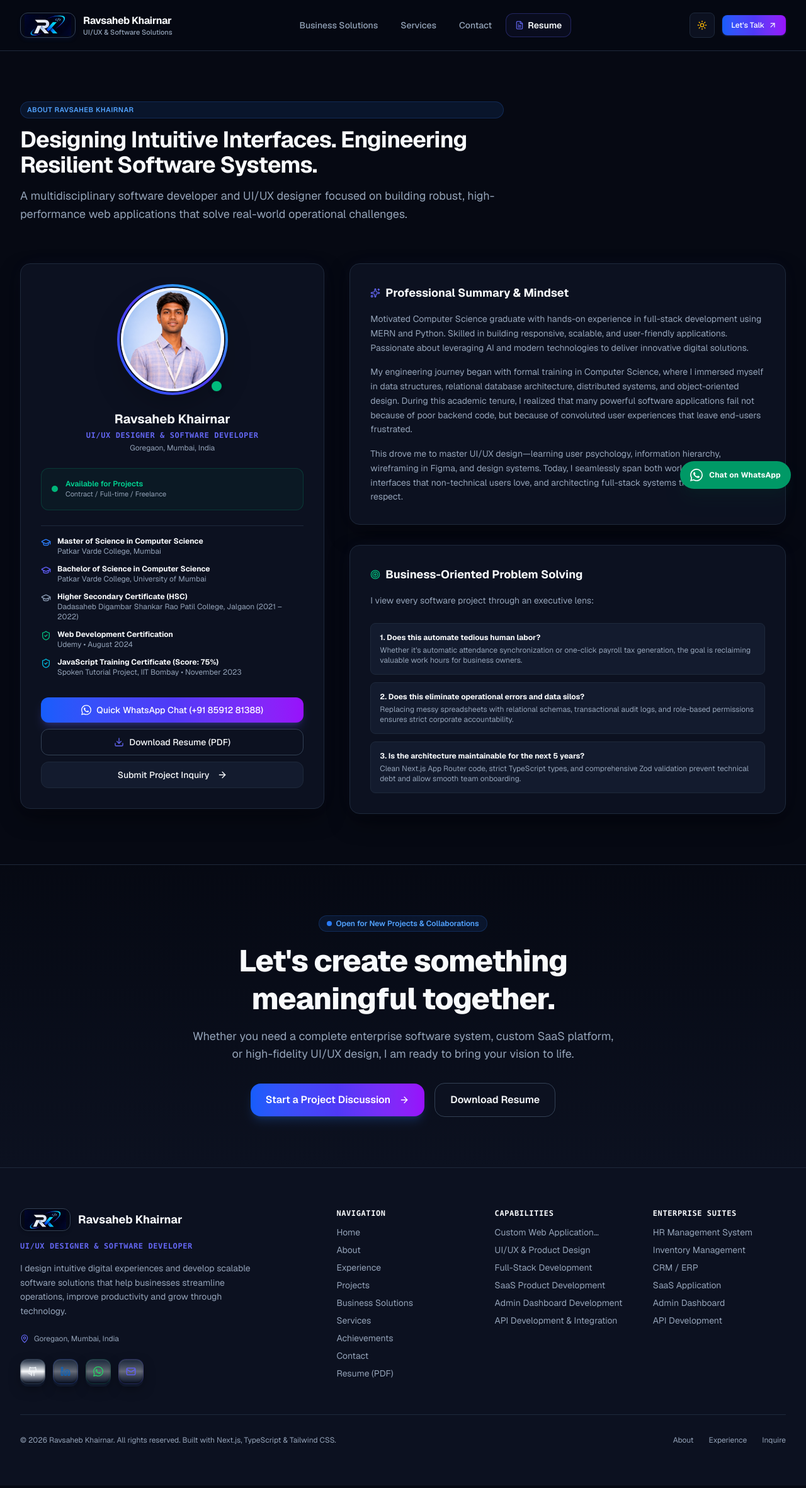
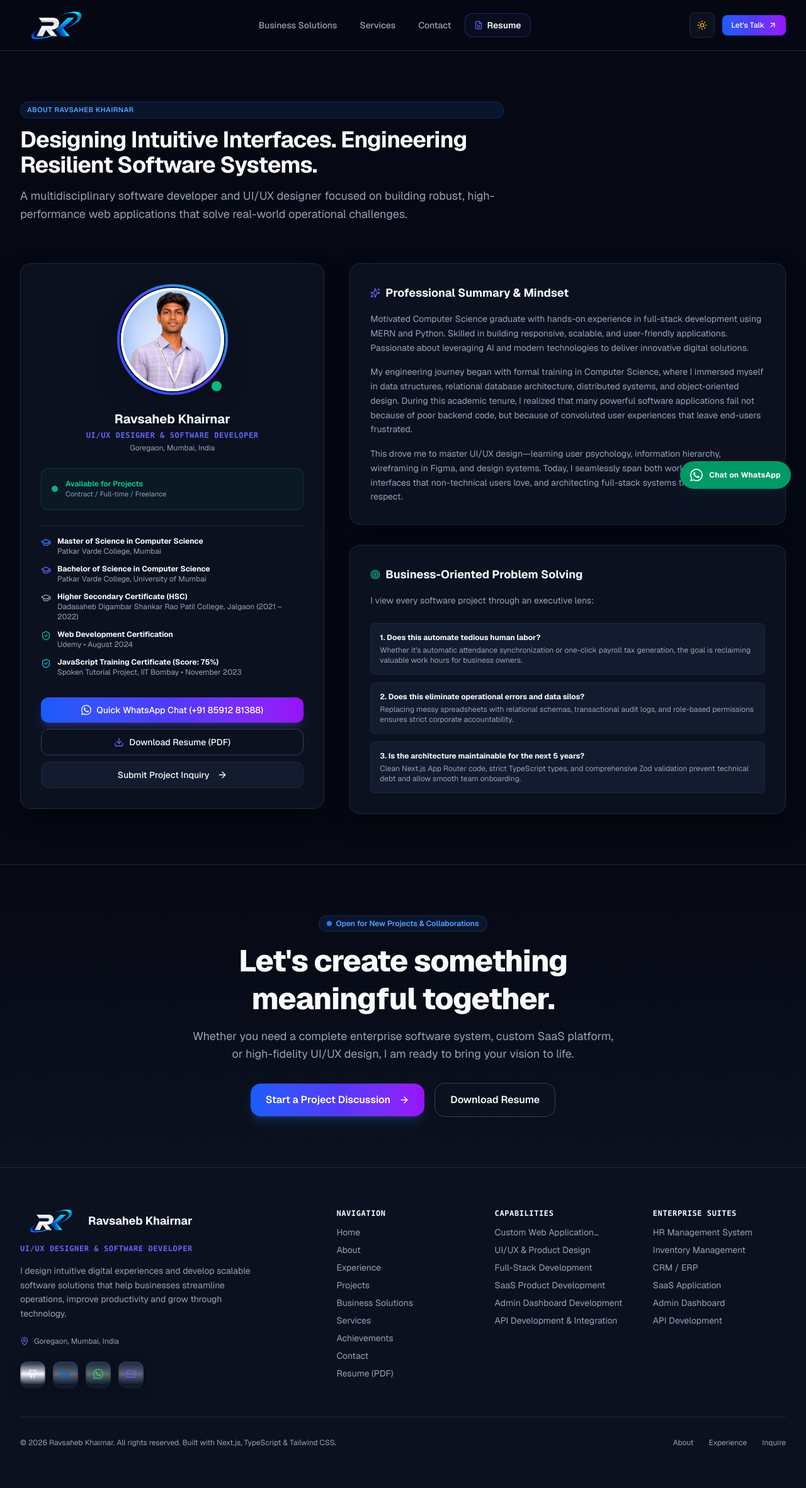
Before and after one commit to ravsaheb1228/portfolio, a Next.js app: page /about in a window 1280 px wide. Shown: the whole page at 63% size. Built offline with nearby package versions, Linux system fonts and the light colour scheme.

Commit message:
feat(brand): replace boxed logo and text with clean transparent 3D RK PNG logo linked to home

```diff
--- a/src/components/layout/Footer.tsx
+++ b/src/components/layout/Footer.tsx
@@ -52,17 +52,17 @@ export function Footer() {
         <div className="grid grid-cols-1 md:grid-cols-2 lg:grid-cols-5 gap-10">
           {/* Col 1: Brand & Bio */}
           <div className="lg:col-span-2 space-y-4">
-            <Link href="/" className="inline-flex items-center gap-3">
-              <div className="relative h-9 w-20 rounded-xl overflow-hidden border border-(--border-strong) bg-[#040816] flex items-center justify-center shadow-md">
+            <Link href="/" className="inline-flex items-center gap-3 group">
+              <div className="relative h-10 w-24">
                 <Image
-                  src={personalData.logo}
+                  src="/images/rk-logo.png"
                   alt="RK Logo"
-                  width={80}
-                  height={36}
-                  className="h-full w-full object-contain p-0.5"
+                  fill
+                  sizes="96px"
+                  className="object-contain filter drop-shadow-sm transition-transform duration-200 group-hover:scale-105"
                 />
               </div>
-              <span className="font-bold text-lg text-(--text-primary)">
+              <span className="font-bold text-lg text-(--text-primary) group-hover:text-(--accent) transition-colors">
                 {personalData.name}
               </span>
             </Link>
--- a/src/components/layout/Navbar.tsx
+++ b/src/components/layout/Navbar.tsx
@@ -12,29 +12,21 @@ export function Navbar() {
     <header className="sticky top-0 z-40 w-full border-b border-(--border) bg-(--bg-base)/80 backdrop-blur-md transition-colors duration-200">
       <div className="max-w-7xl mx-auto px-4 sm:px-6 lg:px-8">
         <div className="flex items-center justify-between h-16 sm:h-20">
-          {/* Logo & Brand Identity */}
+          {/* Brand Logo with direct link to Home */}
           <Link
             href="/"
-            className="group flex items-center gap-3 focus-visible:outline-2 focus-visible:outline-(--accent) rounded-lg"
+            className="group flex items-center focus-visible:outline-2 focus-visible:outline-(--accent) rounded-xl transition-transform hover:scale-105 active:scale-95 duration-200 py-1"
             aria-label={`${personalData.name} - Homepage`}
           >
-            <div className="relative h-9 sm:h-10 w-20 sm:w-22 rounded-xl overflow-hidden border border-(--border-strong) bg-[#040816] flex items-center justify-center shadow-md shadow-blue-950/20 group-hover:scale-105 group-hover:border-(--accent) transition-all">
+            <div className="relative h-10 sm:h-12 w-22 sm:w-28">
               <Image
-                src={personalData.logo}
+                src="/images/rk-logo.png"
                 alt="RK Logo"
-                width={88}
-                height={40}
-                className="h-full w-full object-contain p-0.5"
+                fill
+                sizes="(max-width: 640px) 88px, 112px"
+                className="object-contain filter drop-shadow-sm transition-all duration-300 group-hover:brightness-110"
                 priority
               />
-            </div>
-            <div className="flex flex-col">
-              <span className="font-bold text-sm sm:text-base tracking-tight text-(--text-primary) group-hover:text-(--accent) transition-colors">
-                {personalData.name}
-              </span>
-              <span className="text-[11px] font-medium text-(--text-secondary) hidden sm:inline-block leading-tight">
-                UI/UX & Software Solutions
-              </span>
             </div>
           </Link>
 
--- a/src/components/navigation/MobileNavigation.tsx
+++ b/src/components/navigation/MobileNavigation.tsx
@@ -50,18 +50,19 @@ export function MobileNavigation() {
             <Link
               href="/"
               onClick={() => setIsOpen(false)}
-              className="flex items-center gap-2.5 font-bold tracking-tight text-lg text-(--text-primary)"
+              className="flex items-center transition-transform hover:scale-105 active:scale-95 duration-200"
+              aria-label="Ravsaheb Khairnar - Homepage"
             >
-              <div className="relative h-8 w-18 rounded-lg overflow-hidden border border-(--border-strong) bg-[#040816] flex items-center justify-center shadow-md">
+              <div className="relative h-9 w-22">
                 <Image
-                  src={personalData.logo}
+                  src="/images/rk-logo.png"
                   alt="RK Logo"
-                  width={72}
-                  height={32}
-                  className="h-full w-full object-contain p-0.5"
+                  fill
+                  sizes="88px"
+                  className="object-contain filter drop-shadow-sm"
+                  priority
                 />
               </div>
-              <span>{personalData.name}</span>
             </Link>
 
             <button
--- a/src/data/personal.ts
+++ b/src/data/personal.ts
@@ -3,7 +3,7 @@ export const personalData = {
   initials: "RK",
   title: "UI/UX Designer & Software Developer",
   avatar: "/images/profile.jpg",
-  logo: "/images/rk-logo.jpg",
+  logo: "/images/rk-logo.png",
   roles: [
     "UI/UX Designer",
     "Frontend Developer",
```
Also changed, not shown: public/images/logo.png (added), public/images/rk-logo.png (added).
